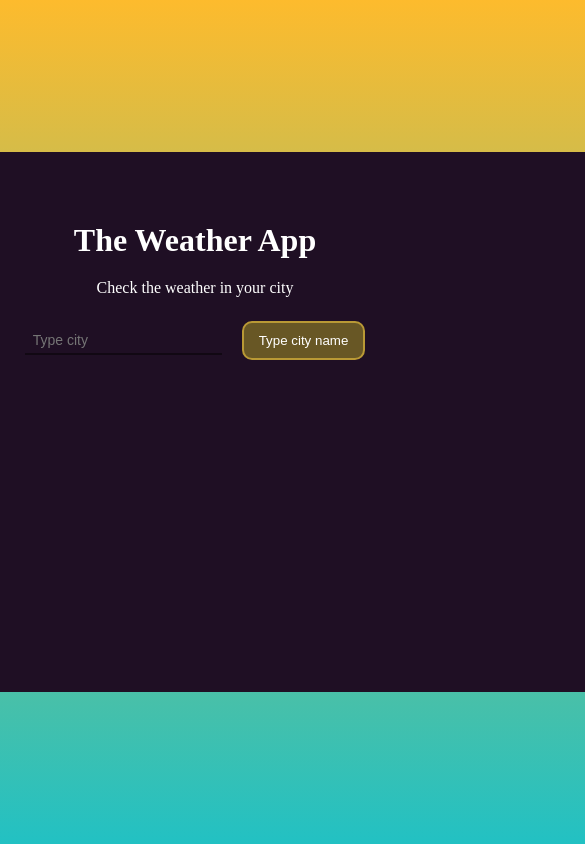
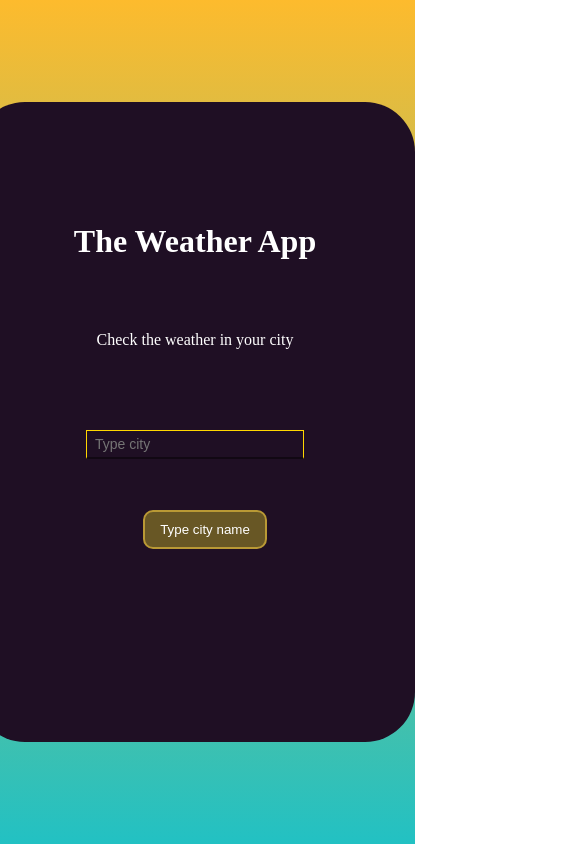
Before and after one commit to nikitaShakhbazyan/VueJS, a Vue app in the folder vue-project/: page / in a window 390 px wide. Shown: the top 844 px of the page, 585 px wide, since content can reach past the window. Built offline with nearby package versions, Linux system fonts and the light colour scheme.

Commit message:
Added another data from API

```diff
--- a/vue-project/src/App.vue
+++ b/vue-project/src/App.vue
@@ -38,8 +38,15 @@
     <button disabled v-else>Type city name</button>
     <p class="err">{{ err }}</p>
     <div class="apiDiv">
-    <p v-if="info != null">Temperature is : {{ info.main.temp }} degrees</p>
-    <p v-if="info != null"> Feels like : {{ info.main.feels_like }} degrees</p>
+    <p v-if="info != null">Temperature is : {{ info.main.temp }} ℃</p>
+    <p v-if="info != null"> Feels like : {{ info.main.feels_like }} ℃</p>
+    <p v-if="info != null"> Temperature min : {{ info.main.temp_min }} ℃</p>
+    <p v-if="info != null"> Temperature max : {{ info.main.temp_max }} ℃</p>
+    <p v-if="info != null"> Pressure is : {{ info.main.pressure }} hPa</p>
+    <p v-if="info != null"> Humidity : {{ info.main.humidity }} %</p>
+    <p v-if="info != null"> Wind speed is : {{ info.wind.speed }} m/s and wind direction is {{ info.wind.deg }} deg</p>
+
+
   </div>
   </div>
 </template>
@@ -70,12 +77,13 @@
 .wrapper input {
   margin-top: 30px;
   background-color: transparent;
-  border: 0px;
+  border: 1px solid gold;
   border-bottom: 2px solid #110813;
   color: #fcfcfc;
   font-size: 14px;
   padding:5px 8px;
   outline: none;
+  width: 200px;
 }
 .wrapper input:focus {
   border-bottom-color: #6e2d7d;
@@ -100,4 +108,23 @@
   background: #685725;
   cursor: not-allowed;
 }
+
+@media (max-width: 880px) {
+
+  .wrapper {
+  width: 400px;
+  height: 600px;
+  display: flex;
+  flex-direction: column;
+  align-items: center;
+  justify-content: space-evenly;
+  border-radius: 50px;
+  background-color: #1f0f24;
+  color: white;
+  padding: 20px;
+  text-align: center;
+}
+
+}
+
 </style>
```
